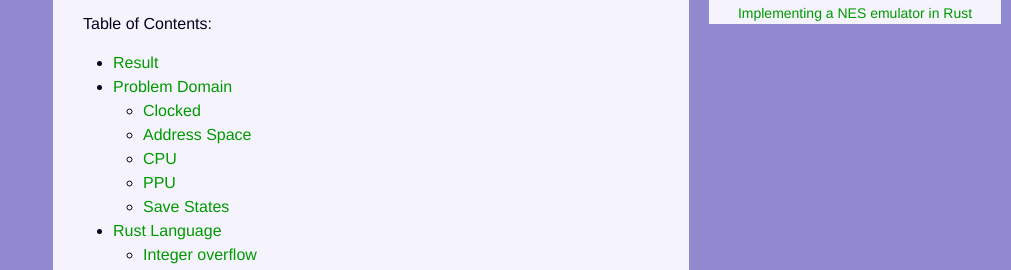
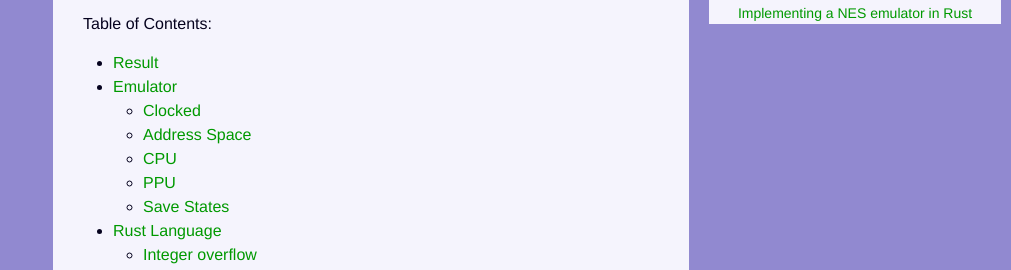
Before and after one commit to MichaelBurge/michaelburge.github.io, a Jekyll site: the page built from _posts/2019-03-18-nes-design.markdown, in a window 1280 px wide and 900 px high, scrolled down 325 px. Shown: the part 182-452 px from the top of the window, without its empty margins (269-1280 px from the left). Built offline with Jekyll 4.4.1, drawn with Linux system fonts in a browser that asks for light colours; some of the changed text lies outside the part shown.

Commit message:
Rename 'Problem Domain' header on NES article

```diff
--- a/_posts/2019-03-18-nes-design.markdown
+++ b/_posts/2019-03-18-nes-design.markdown
@@ -51,7 +51,7 @@
 
 But Rust seems usable in any project where C++ is a viable language.
 
-## Problem Domain
+## Emulator
 
 I emulated the NES mostly by emulating each individual component separately. These include:
 
```
